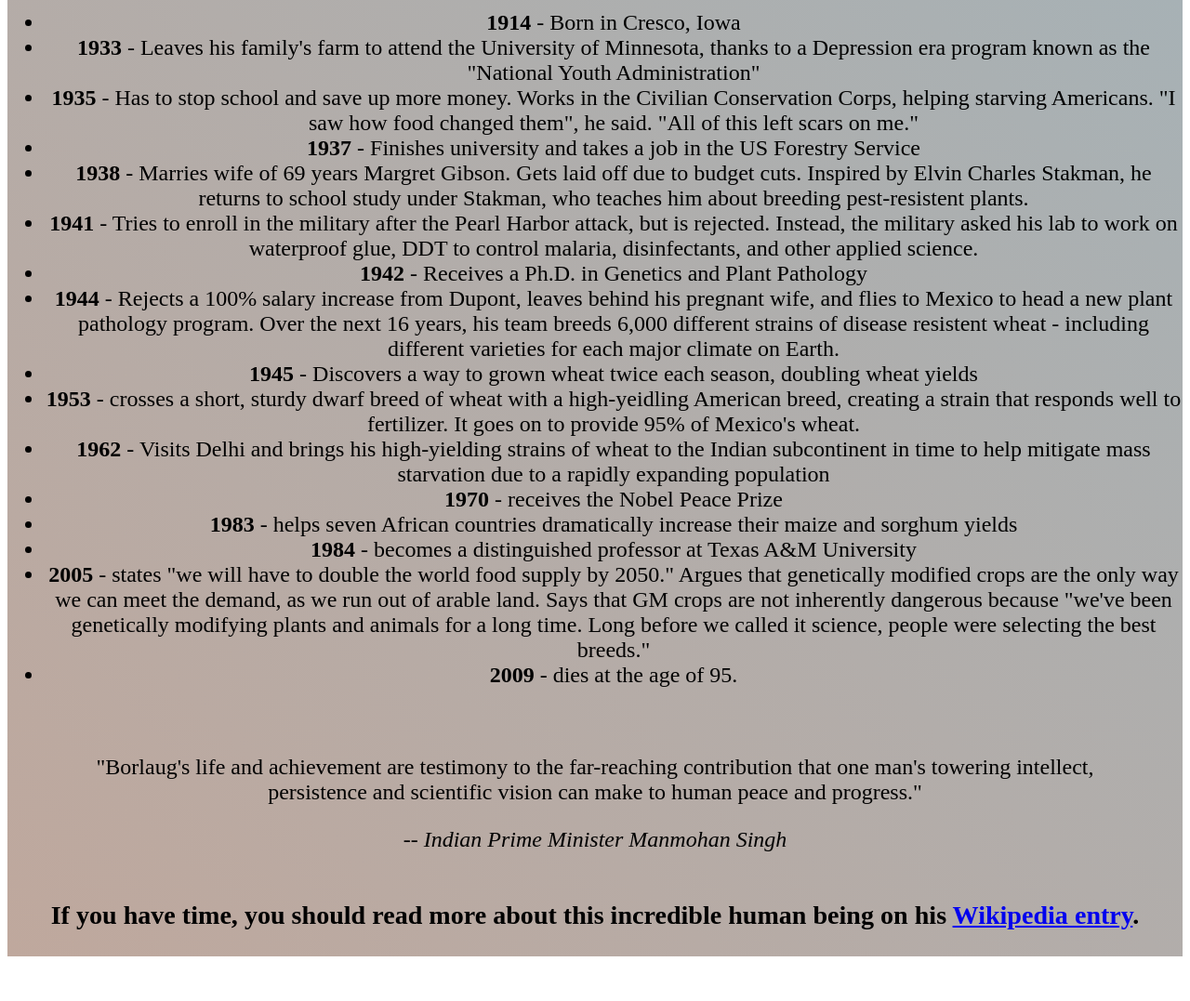
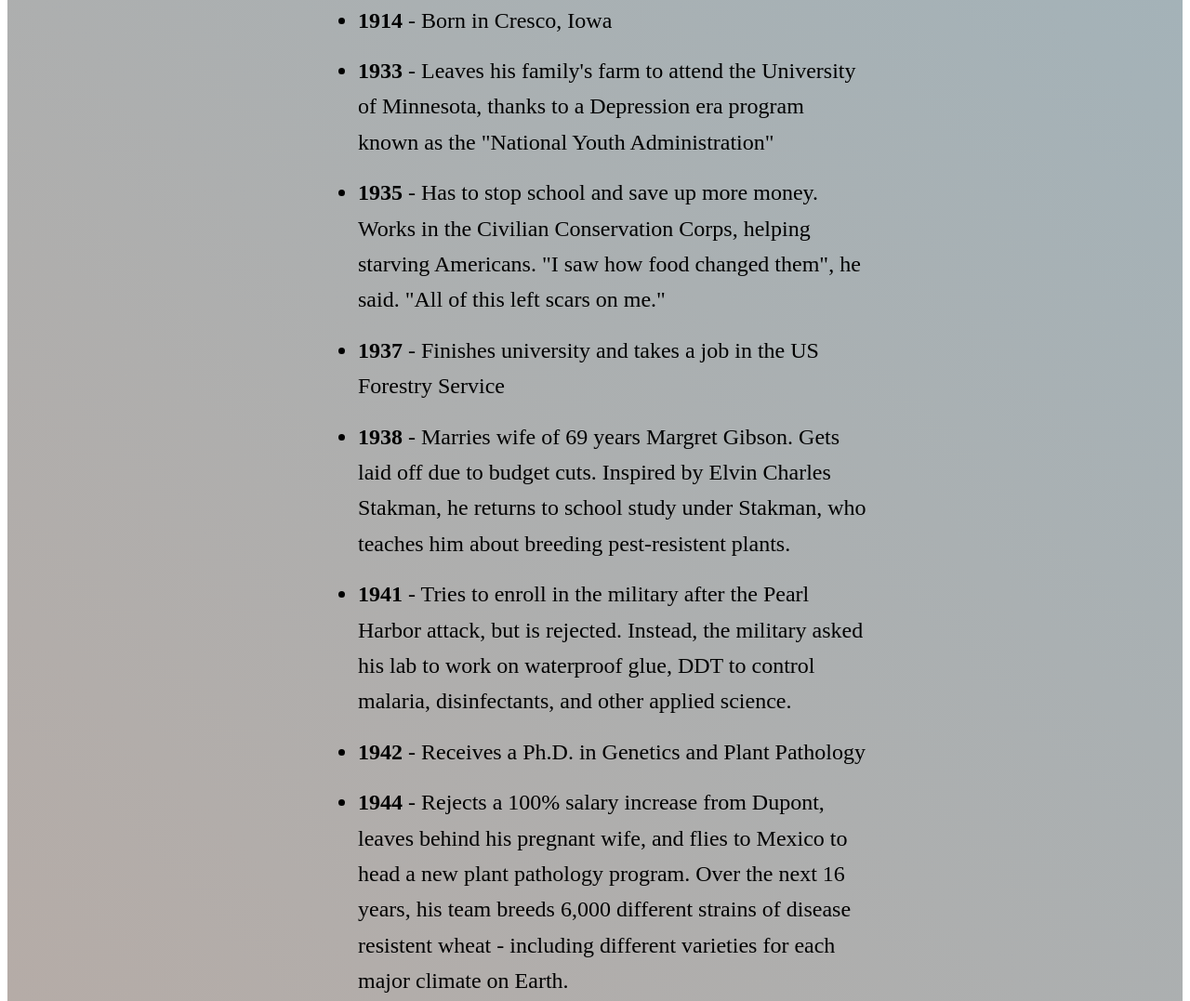
Before and after one commit to gurkaran321/Responsive-Web-Design-Projects-, a plain HTML site: page Project 1 Tribute webpage/index.html in a window 1280 px wide. Shown: the part 955-2032 px from the top of the page at 93% size. Before the commit the page ends 1992 px from the top, so only its background shows below. Drawn offline with Linux system fonts and the light colour scheme.

Commit message:
Update style.css

```diff
--- a/Project 1 Tribute webpage/style.css
+++ b/Project 1 Tribute webpage/style.css
@@ -42,3 +42,20 @@
     font-size: 150%;
     justify-content: center;
 }
+ul{
+    max-width: 550px;
+  margin:0 auto 0 auto;
+  text-align: left;
+  line-height: 1.6;
+}
+
+li{
+    margin: 16px 0;
+}
+
+blockquote {
+  font-style: italic;
+  max-width: 545px;
+  margin: 0 auto 50px auto;
+  text-align: left;
+}
```
